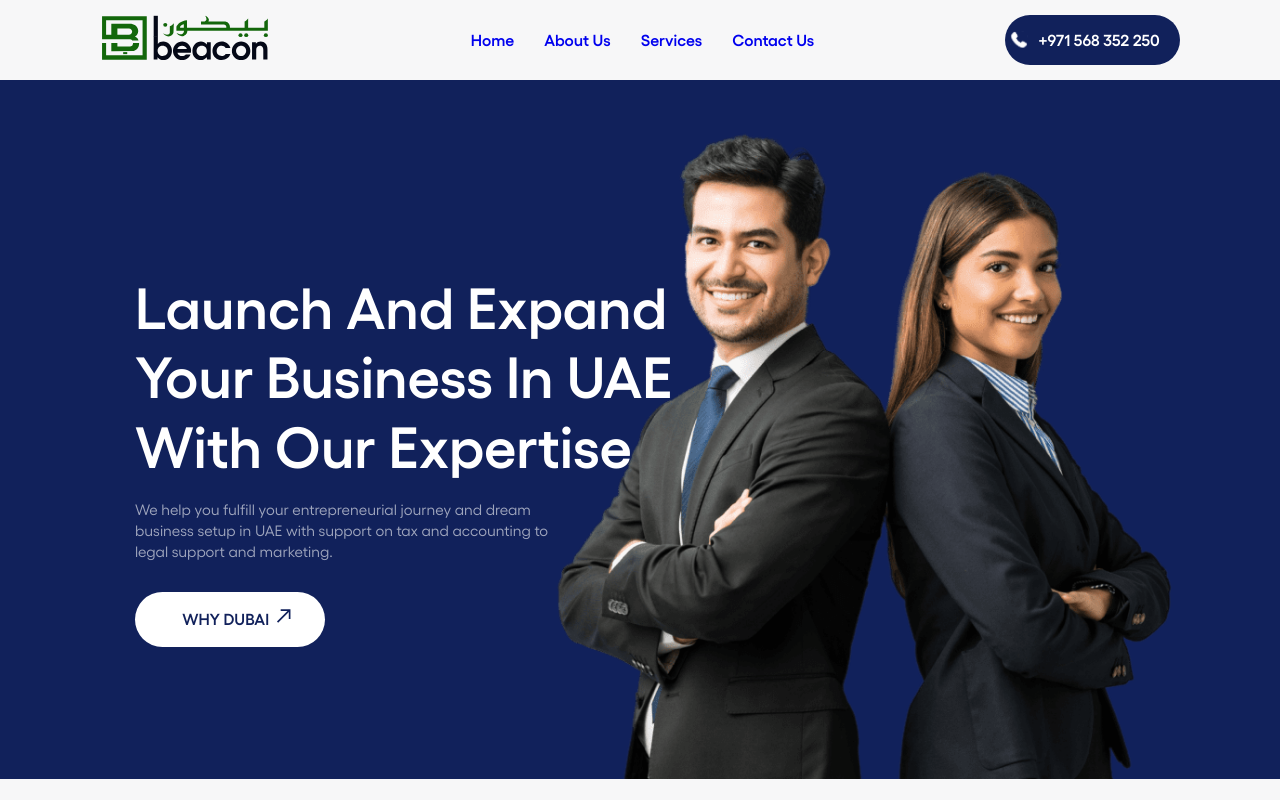
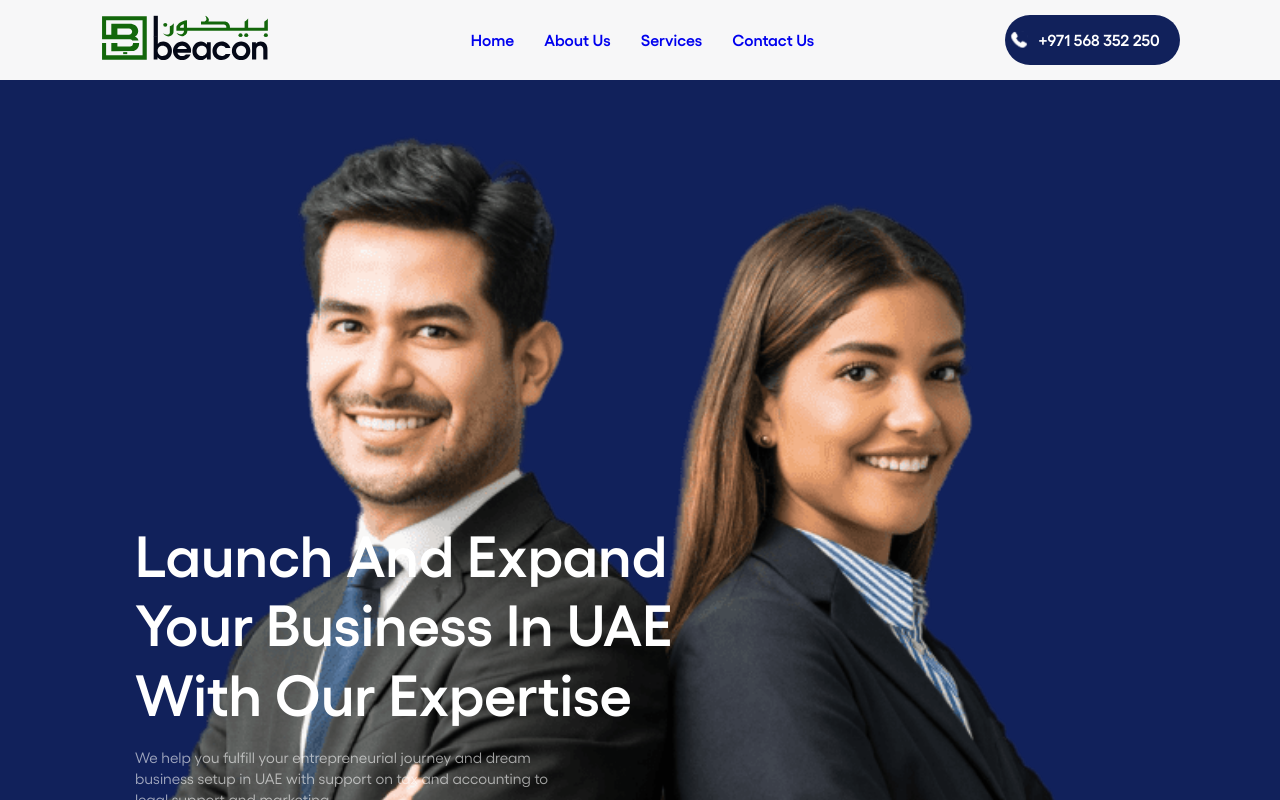
Before and after one commit to lazim-mv/BeaconUAE, a Next.js app: page / in a window 1280 px wide. Shown: the top 800 px of the page. Built offline with nearby package versions, Linux system fonts and the light colour scheme; a web font is replaced by a local one.

Commit message:
v2.0.17 performanceOptimizationAndLoadingScreen

```diff
--- a/src/app/components/Hero.js
+++ b/src/app/components/Hero.js
@@ -45,8 +45,8 @@ function Hero() {
           className="hImage"
           src={heroImg}
           alt="Asian Engineer"
-          width={1366}
-          height={670}
+          // width={1366}
+          // height={670}
           layout="responsive"
           quality={100}
           priority={true}
--- a/src/app/components/Locations.js
+++ b/src/app/components/Locations.js
@@ -14,6 +14,7 @@ function Locations() {
           <Image
             src={locationImg}
             alt="ImageLocation"
+            layout="responsive"
             priority={true}
             quality={100}
             unoptimized
--- a/src/app/globals.css
+++ b/src/app/globals.css
@@ -276,7 +276,7 @@ li{
   width: 100%;
   height: auto;
   object-fit: cover;
-  width: 669px !important;
+  /* width: 669px !important; */
   margin-left: auto;
   margin-right: 100px;
   margin-top: 50px;
@@ -2013,6 +2013,7 @@ li{
 
   .juriCardImage{
     width: 300px;
+    margin-bottom: -10px;
   }
 
   .placesContainer {
```
